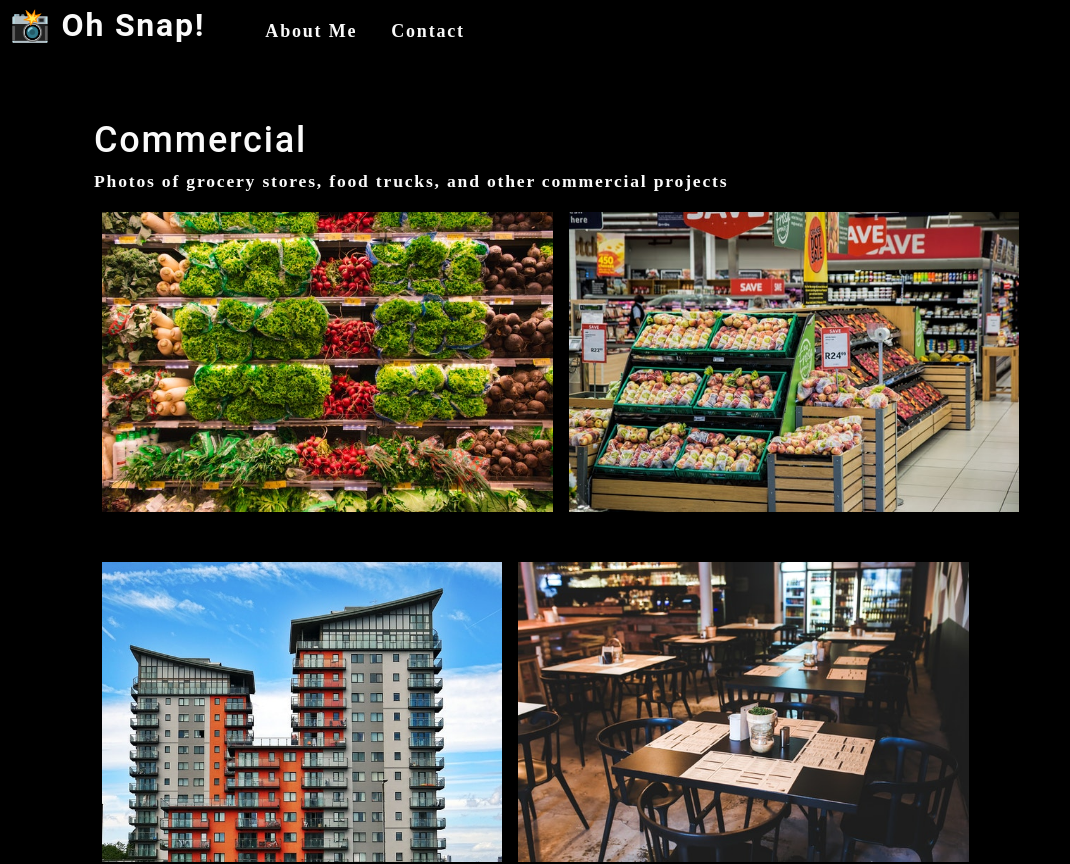
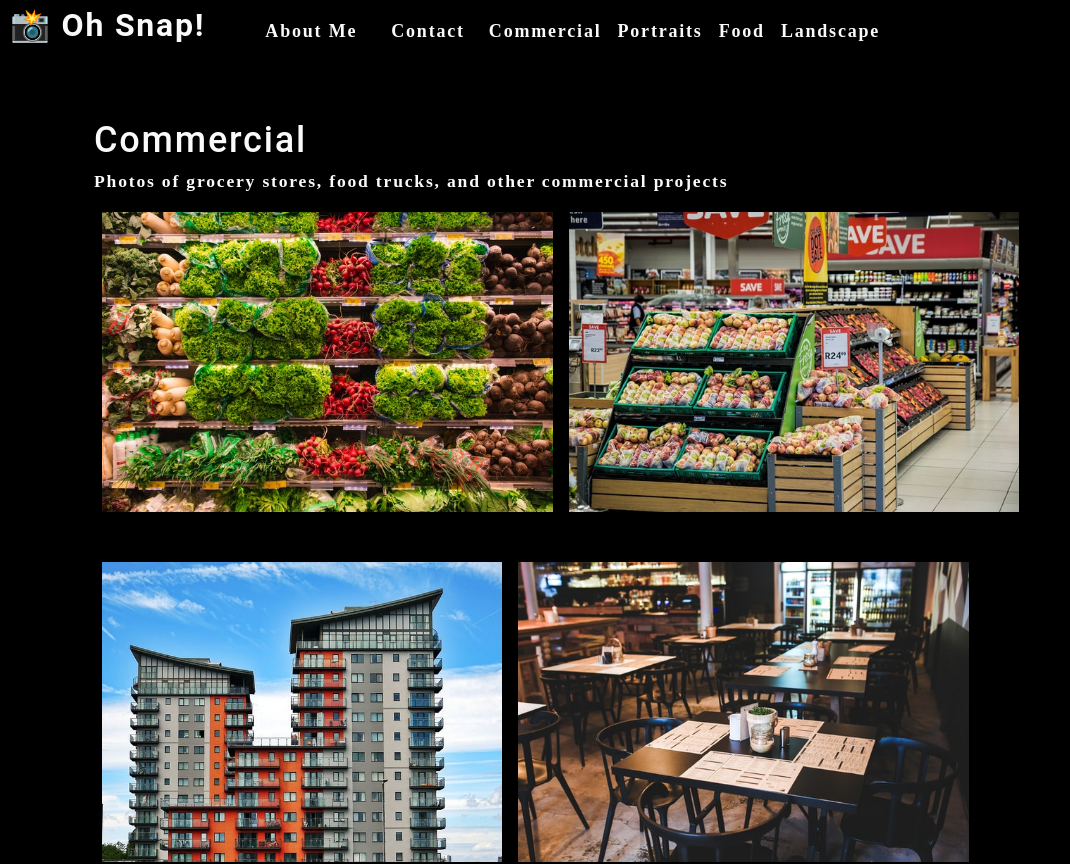
Before and after one commit to Mpergolatti/photo-port, a React (Create React App) app: page / in a window 1280 px wide. Shown: the top 864 px of the page, without its empty margins (0-1070 px from the left). Built offline with nearby package versions, Linux system fonts and the light colour scheme.

Commit message:
fixed nav error

```diff
--- a/src/components/Nav/index.js
+++ b/src/components/Nav/index.js
@@ -5,7 +5,7 @@ import { capitalizeFirstLetter } from '../../utils/helpers';
 
 function Nav(props) {
   const {
-    catagories = [],
+    categories = [],
     setCurrentCategory,
     currentCategory,
   } = props;
@@ -32,7 +32,7 @@ const handleClick = (item) => {
                 Contact
               </span>
             </li>
-            {catagories.map((category) => (
+            {categories.map((category) => (
               <li className={`mx-1 ${ currentCategory.name === category.name }`} key={category.name}>
                 <span onClick={() => { setCurrentCategory(category) }}>
                   {capitalizeFirstLetter(category.name)}
```
